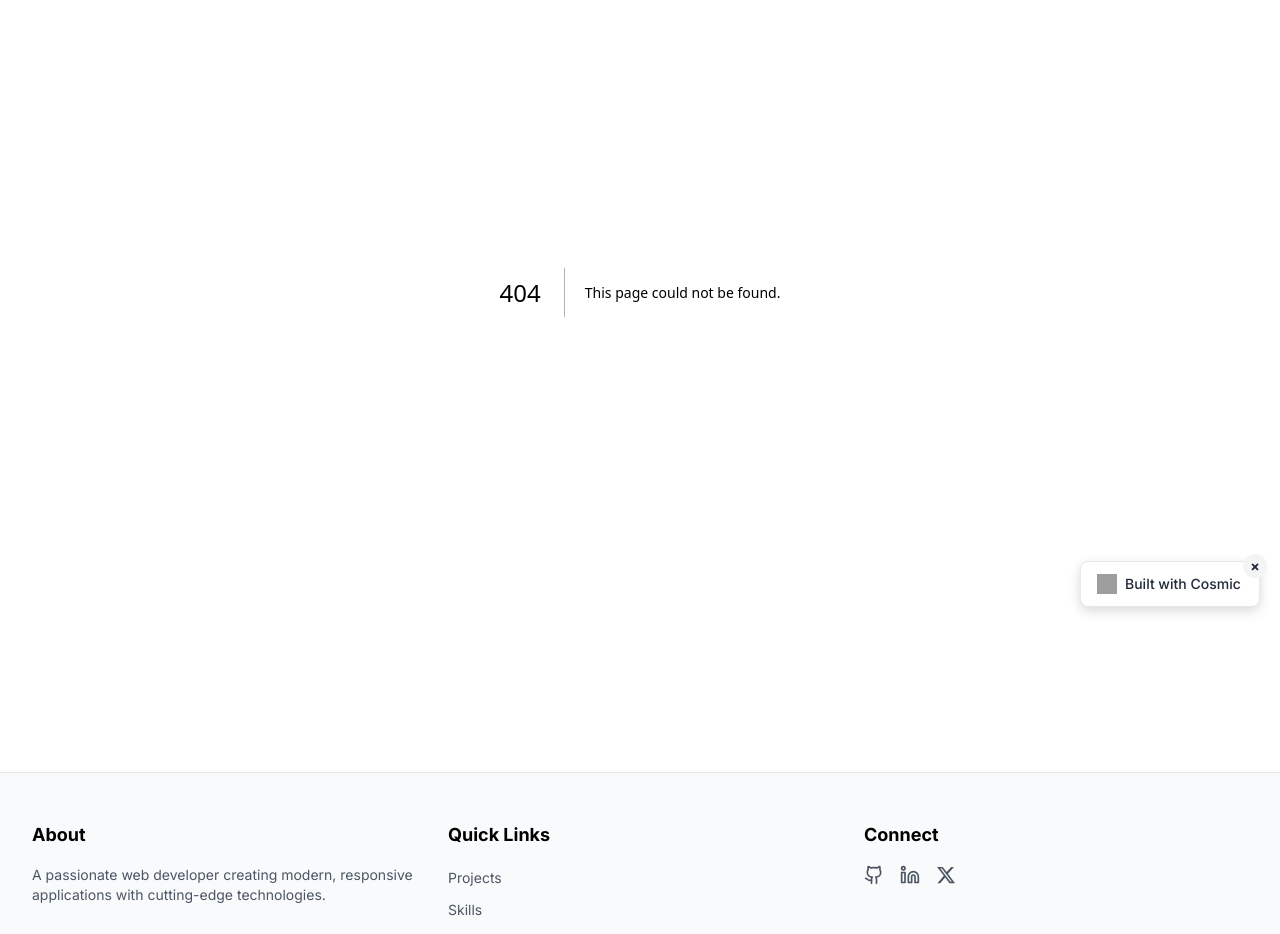
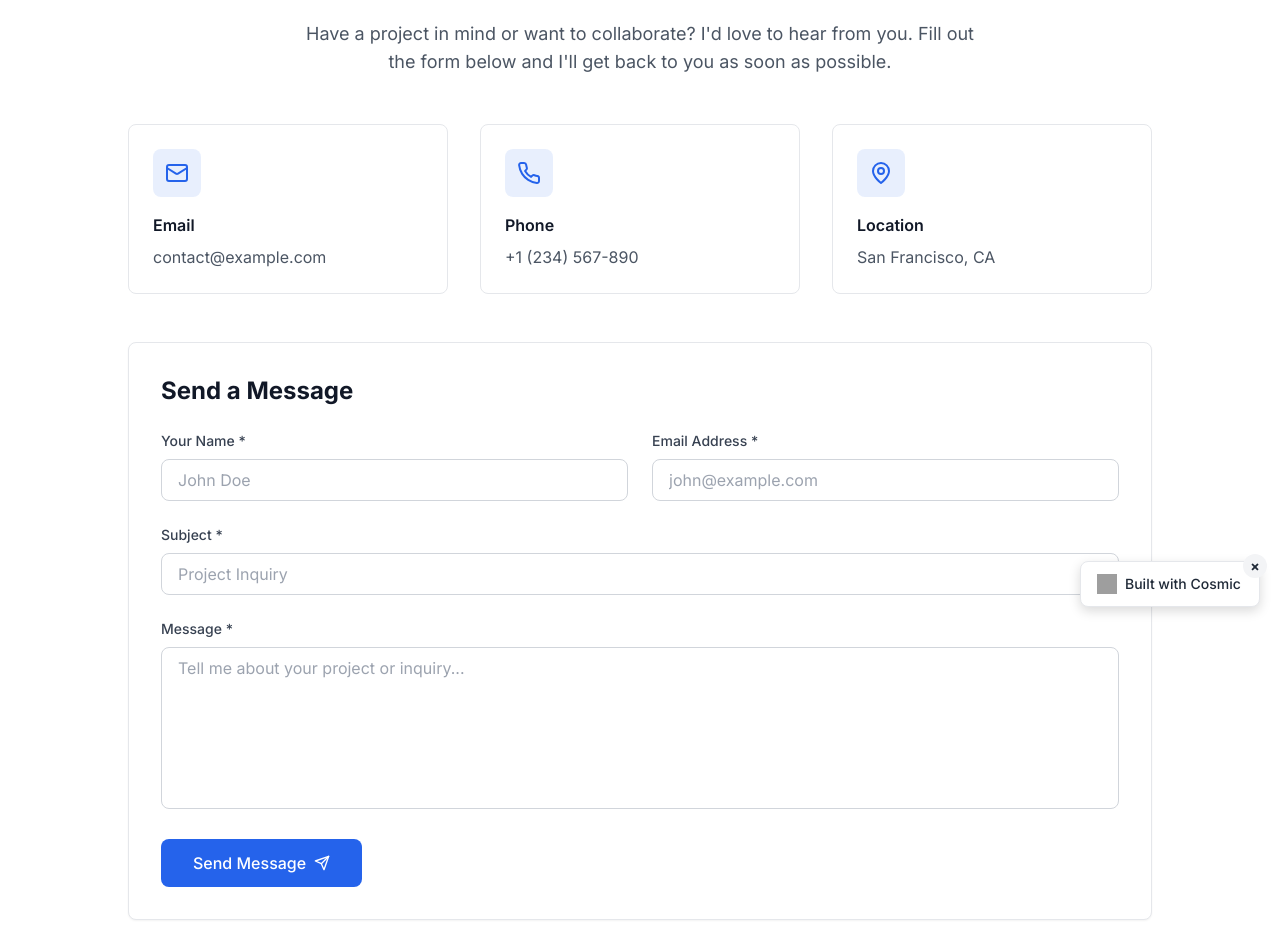
Before and after one commit to cosmic-community/professional-developer-portfolio, a Next.js app: page /contact in a window 1280 px wide. Before the commit this address had no page. Shown: the part 173-1107 px from the top of the page. Built offline with nearby package versions, Linux system fonts and the light colour scheme; grey boxes are pictures that could not be loaded.

Commit message:
Add contact page with form and navigation links in header/footer

```diff
--- /dev/null
+++ b/app/api/contact/route.ts
@@ -0,0 +1,49 @@
+import { NextResponse } from 'next/server'
+import { createBucketClient } from '@cosmicjs/sdk'
+
+const cosmic = createBucketClient({
+  bucketSlug: process.env.COSMIC_BUCKET_SLUG as string,
+  readKey: process.env.COSMIC_READ_KEY as string,
+  writeKey: process.env.COSMIC_WRITE_KEY as string,
+  apiEnvironment: 'staging'
+})
+
+export async function POST(request: Request) {
+  try {
+    const body = await request.json()
+    const { name, email, subject, message } = body
+
+    // Validate required fields
+    if (!name || !email || !subject || !message) {
+      return NextResponse.json(
+        { error: 'All fields are required' },
+        { status: 400 }
+      )
+    }
+
+    // Create contact submission in Cosmic
+    await cosmic.objects.insertOne({
+      title: `Contact from ${name}`,
+      type: 'contact-submissions',
+      metadata: {
+        name,
+        email,
+        subject,
+        message,
+        submission_date: new Date().toISOString(),
+        status: 'New'
+      }
+    })
+
+    return NextResponse.json(
+      { message: 'Contact form submitted successfully' },
+      { status: 200 }
+    )
+  } catch (error) {
+    console.error('Error submitting contact form:', error)
+    return NextResponse.json(
+      { error: 'Failed to submit contact form' },
+      { status: 500 }
+    )
+  }
+}
--- /dev/null
+++ b/app/contact/page.tsx
@@ -0,0 +1,61 @@
+import ContactForm from '@/components/ContactForm'
+import { Mail, MapPin, Phone } from 'lucide-react'
+
+export const metadata = {
+  title: 'Contact | Professional Developer Portfolio',
+  description: 'Get in touch with me for project inquiries, collaborations, or just to say hello.',
+}
+
+export default function ContactPage() {
+  return (
+    <div className="container mx-auto px-4 sm:px-6 lg:px-8 py-16">
+      <div className="max-w-5xl mx-auto">
+        {/* Header */}
+        <div className="text-center mb-12">
+          <h1 className="text-4xl md:text-5xl font-bold mb-4">Get in Touch</h1>
+          <p className="text-lg text-gray-600 max-w-2xl mx-auto">
+            Have a project in mind or want to collaborate? I'd love to hear from you.
+            Fill out the form below and I'll get back to you as soon as possible.
+          </p>
+        </div>
+
+        <div className="grid md:grid-cols-3 gap-8 mb-12">
+          {/* Contact Info Cards */}
+          <div className="bg-white p-6 rounded-lg border border-gray-200 hover:shadow-lg transition-shadow">
+            <div className="w-12 h-12 bg-primary/10 rounded-lg flex items-center justify-center mb-4">
+              <Mail className="w-6 h-6 text-primary" />
+            </div>
+            <h3 className="font-semibold mb-2">Email</h3>
+            <a href="mailto:contact@example.com" className="text-gray-600 hover:text-primary transition-colors">
+              contact@example.com
+            </a>
+          </div>
+
+          <div className="bg-white p-6 rounded-lg border border-gray-200 hover:shadow-lg transition-shadow">
+            <div className="w-12 h-12 bg-primary/10 rounded-lg flex items-center justify-center mb-4">
+              <Phone className="w-6 h-6 text-primary" />
+            </div>
+            <h3 className="font-semibold mb-2">Phone</h3>
+            <a href="tel:+1234567890" className="text-gray-600 hover:text-primary transition-colors">
+              +1 (234) 567-890
+            </a>
+          </div>
+
+          <div className="bg-white p-6 rounded-lg border border-gray-200 hover:shadow-lg transition-shadow">
+            <div className="w-12 h-12 bg-primary/10 rounded-lg flex items-center justify-center mb-4">
+              <MapPin className="w-6 h-6 text-primary" />
+            </div>
+            <h3 className="font-semibold mb-2">Location</h3>
+            <p className="text-gray-600">San Francisco, CA</p>
+          </div>
+        </div>
+
+        {/* Contact Form */}
+        <div className="bg-white rounded-lg border border-gray-200 p-8 shadow-sm">
+          <h2 className="text-2xl font-bold mb-6">Send a Message</h2>
+          <ContactForm />
+        </div>
+      </div>
+    </div>
+  )
+}
--- /dev/null
+++ b/components/ContactForm.tsx
@@ -0,0 +1,153 @@
+'use client'
+
+import { useState } from 'react'
+import { Send } from 'lucide-react'
+
+interface FormData {
+  name: string
+  email: string
+  subject: string
+  message: string
+}
+
+export default function ContactForm() {
+  const [formData, setFormData] = useState<FormData>({
+    name: '',
+    email: '',
+    subject: '',
+    message: ''
+  })
+
+  const [isSubmitting, setIsSubmitting] = useState(false)
+  const [submitStatus, setSubmitStatus] = useState<'idle' | 'success' | 'error'>('idle')
+
+  const handleChange = (e: React.ChangeEvent<HTMLInputElement | HTMLTextAreaElement>) => {
+    const { name, value } = e.target
+    setFormData(prev => ({ ...prev, [name]: value }))
+  }
+
+  const handleSubmit = async (e: React.FormEvent<HTMLFormElement>) => {
+    e.preventDefault()
+    setIsSubmitting(true)
+    setSubmitStatus('idle')
+
+    try {
+      const response = await fetch('/api/contact', {
+        method: 'POST',
+        headers: {
+          'Content-Type': 'application/json',
+        },
+        body: JSON.stringify(formData),
+      })
+
+      if (!response.ok) {
+        throw new Error('Failed to submit form')
+      }
+
+      setSubmitStatus('success')
+      setFormData({ name: '', email: '', subject: '', message: '' })
+    } catch (error) {
+      console.error('Error submitting form:', error)
+      setSubmitStatus('error')
+    } finally {
+      setIsSubmitting(false)
+    }
+  }
+
+  return (
+    <form onSubmit={handleSubmit} className="space-y-6">
+      <div className="grid md:grid-cols-2 gap-6">
+        <div>
+          <label htmlFor="name" className="block text-sm font-medium text-gray-700 mb-2">
+            Your Name *
+          </label>
+          <input
+            type="text"
+            id="name"
+            name="name"
+            value={formData.name}
+            onChange={handleChange}
+            required
+            className="w-full px-4 py-2 border border-gray-300 rounded-lg focus:ring-2 focus:ring-primary focus:border-transparent outline-none transition-all"
+            placeholder="John Doe"
+          />
+        </div>
+
+        <div>
+          <label htmlFor="email" className="block text-sm font-medium text-gray-700 mb-2">
+            Email Address *
+          </label>
+          <input
+            type="email"
+            id="email"
+            name="email"
+            value={formData.email}
+            onChange={handleChange}
+            required
+            className="w-full px-4 py-2 border border-gray-300 rounded-lg focus:ring-2 focus:ring-primary focus:border-transparent outline-none transition-all"
+            placeholder="john@example.com"
+          />
+        </div>
+      </div>
+
+      <div>
+        <label htmlFor="subject" className="block text-sm font-medium text-gray-700 mb-2">
+          Subject *
+        </label>
+        <input
+          type="text"
+          id="subject"
+          name="subject"
+          value={formData.subject}
+          onChange={handleChange}
+          required
+          className="w-full px-4 py-2 border border-gray-300 rounded-lg focus:ring-2 focus:ring-primary focus:border-transparent outline-none transition-all"
+          placeholder="Project Inquiry"
+        />
+      </div>
+
+      <div>
+        <label htmlFor="message" className="block text-sm font-medium text-gray-700 mb-2">
+          Message *
+        </label>
+        <textarea
+          id="message"
+          name="message"
+          value={formData.message}
+          onChange={handleChange}
+          required
+          rows={6}
+          className="w-full px-4 py-2 border border-gray-300 rounded-lg focus:ring-2 focus:ring-primary focus:border-transparent outline-none transition-all resize-none"
+          placeholder="Tell me about your project or inquiry..."
+        />
+      </div>
+
+      {submitStatus === 'success' && (
+        <div className="bg-green-50 border border-green-200 text-green-800 px-4 py-3 rounded-lg">
+          Thank you for your message! I'll get back to you soon.
+        </div>
+      )}
+
+      {submitStatus === 'error' && (
+        <div className="bg-red-50 border border-red-200 text-red-800 px-4 py-3 rounded-lg">
+          Sorry, there was an error submitting your message. Please try again.
+        </div>
+      )}
+
+      <button
+        type="submit"
+        disabled={isSubmitting}
+        className="w-full md:w-auto px-8 py-3 bg-primary hover:bg-primary-dark text-white font-medium rounded-lg transition-colors disabled:opacity-50 disabled:cursor-not-allowed flex items-center justify-center gap-2"
+      >
+        {isSubmitting ? (
+          'Sending...'
+        ) : (
+          <>
+            Send Message
+            <Send className="w-4 h-4" />
+          </>
+        )}
+      </button>
+    </form>
+  )
+}
--- a/components/Footer.tsx
+++ b/components/Footer.tsx
@@ -35,6 +35,11 @@ export default function Footer() {
                 <li>
                   <a href="#testimonials" className="text-gray-600 hover:text-primary text-sm transition-colors">
                     Testimonials
+                  </a>
+                </li>
+                <li>
+                  <a href="/contact" className="text-gray-600 hover:text-primary text-sm transition-colors">
+                    Contact
                   </a>
                 </li>
               </ul>
--- a/components/Header.tsx
+++ b/components/Header.tsx
@@ -22,15 +22,18 @@ export default function Header() {
               <Link href="#testimonials" className="text-sm font-medium text-gray-700 hover:text-primary transition-colors">
                 Testimonials
               </Link>
+              <Link href="/contact" className="text-sm font-medium text-gray-700 hover:text-primary transition-colors">
+                Contact
+              </Link>
             </nav>
 
             <div className="flex items-center gap-4">
-            <a
-              href="mailto:contact@example.com"
+              <Link
+                href="/contact"
                 className="text-sm font-medium text-white bg-primary hover:bg-primary-dark px-4 py-2 rounded-lg transition-colors"
               >
-              Contact
-            </a>
+                Get in Touch
+              </Link>
             </div>
         </div>
       </div>
```
Also changed, not shown: types.ts (+16 -0 lines). Lines whose indentation alone changed are shown as unchanged.
